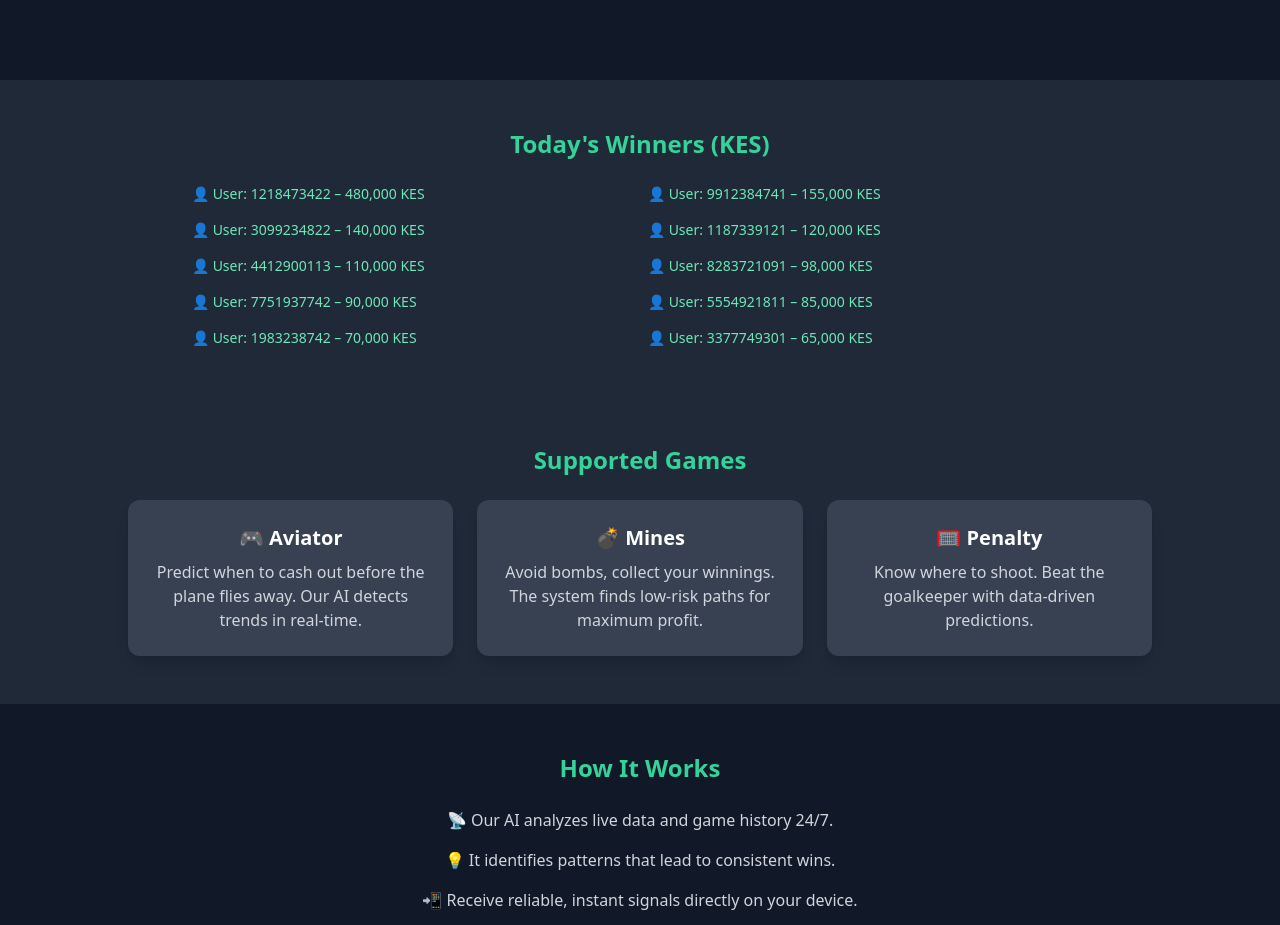
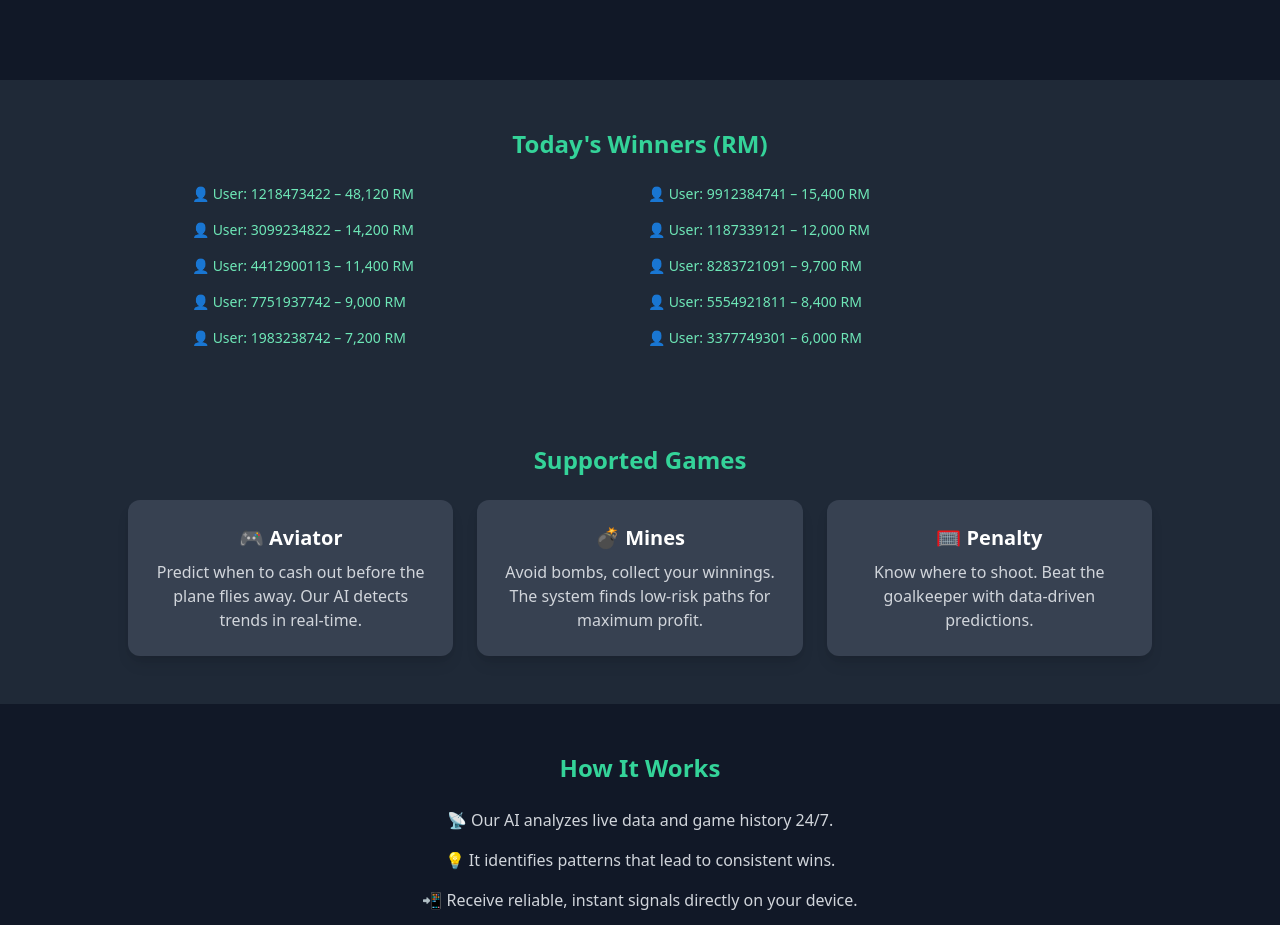
Before and after one commit to TAIMASKING/KhairulVIPBot, a plain HTML site: page index.html in a window 1280 px wide. Shown: the part 780-1705 px from the top of the page. Drawn offline with nearby package versions, Linux system fonts and the light colour scheme.

Commit message:
index.html

```diff
--- a/index.html
+++ b/index.html
@@ -72,7 +72,7 @@
         <h2 class="text-xl font-bold mb-2">⚠️ Deposit Not Found</h2>
         <p class="mb-4">
           It looks like your balance is empty.
-          Please make a deposit of at least <strong>500 KES</strong> to unlock access to signals and start winning.
+          Please make a deposit of at least <strong>30 RM</strong> to unlock access to signals and start winning.
         </p>
         <a href="https://reffpa.com/L?tag=d_4853876m_97c__[]general[]_d173877_l228413_adaptive_banner&site=4853876&ad=97&r=registration" target="_blank" id="depositButton" class="inline-block bg-yellow-400 hover:bg-yellow-500 text-black font-bold py-2 px-4 rounded-lg transition">
           Deposit Now on 1xBet
@@ -85,18 +85,18 @@
     </section>
 
     <section class="bg-gray-800 py-12 px-6 text-center">
-      <h3 class="text-2xl font-bold text-green-400 mb-6">Today's Winners (KES)</h3>
+      <h3 class="text-2xl font-bold text-green-400 mb-6">Today's Winners (RM)</h3>
       <div class="grid md:grid-cols-2 gap-4 text-left max-w-4xl mx-auto text-sm text-green-300">
-        <p>👤 User: 1218473422 – 480,000 KES</p>
-        <p>👤 User: 9912384741 – 155,000 KES</p>
-        <p>👤 User: 3099234822 – 140,000 KES</p>
-        <p>👤 User: 1187339121 – 120,000 KES</p>
-        <p>👤 User: 4412900113 – 110,000 KES</p>
-        <p>👤 User: 8283721091 – 98,000 KES</p>
-        <p>👤 User: 7751937742 – 90,000 KES</p>
-        <p>👤 User: 5554921811 – 85,000 KES</p>
-        <p>👤 User: 1983238742 – 70,000 KES</p>
-        <p>👤 User: 3377749301 – 65,000 KES</p>
+        <p>👤 User: 1218473422 – 48,120 RM</p>
+        <p>👤 User: 9912384741 – 15,400 RM</p>
+        <p>👤 User: 3099234822 – 14,200 RM</p>
+        <p>👤 User: 1187339121 – 12,000 RM</p>
+        <p>👤 User: 4412900113 – 11,400 RM</p>
+        <p>👤 User: 8283721091 – 9,700 RM</p>
+        <p>👤 User: 7751937742 – 9,000 RM</p>
+        <p>👤 User: 5554921811 – 8,400 RM</p>
+        <p>👤 User: 1983238742 – 7,200 RM</p>
+        <p>👤 User: 3377749301 – 6,000 RM</p>
       </div>
     </section>
 
```
